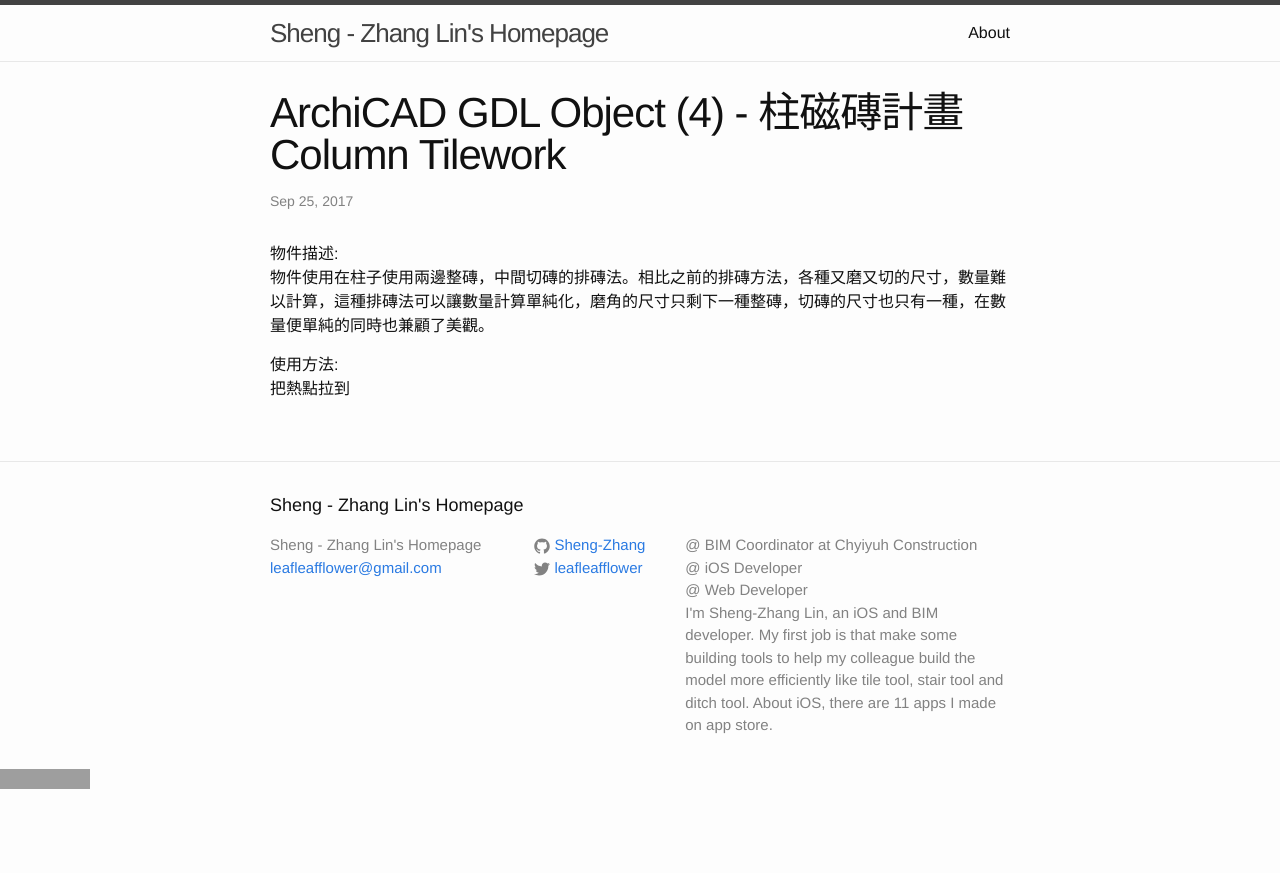
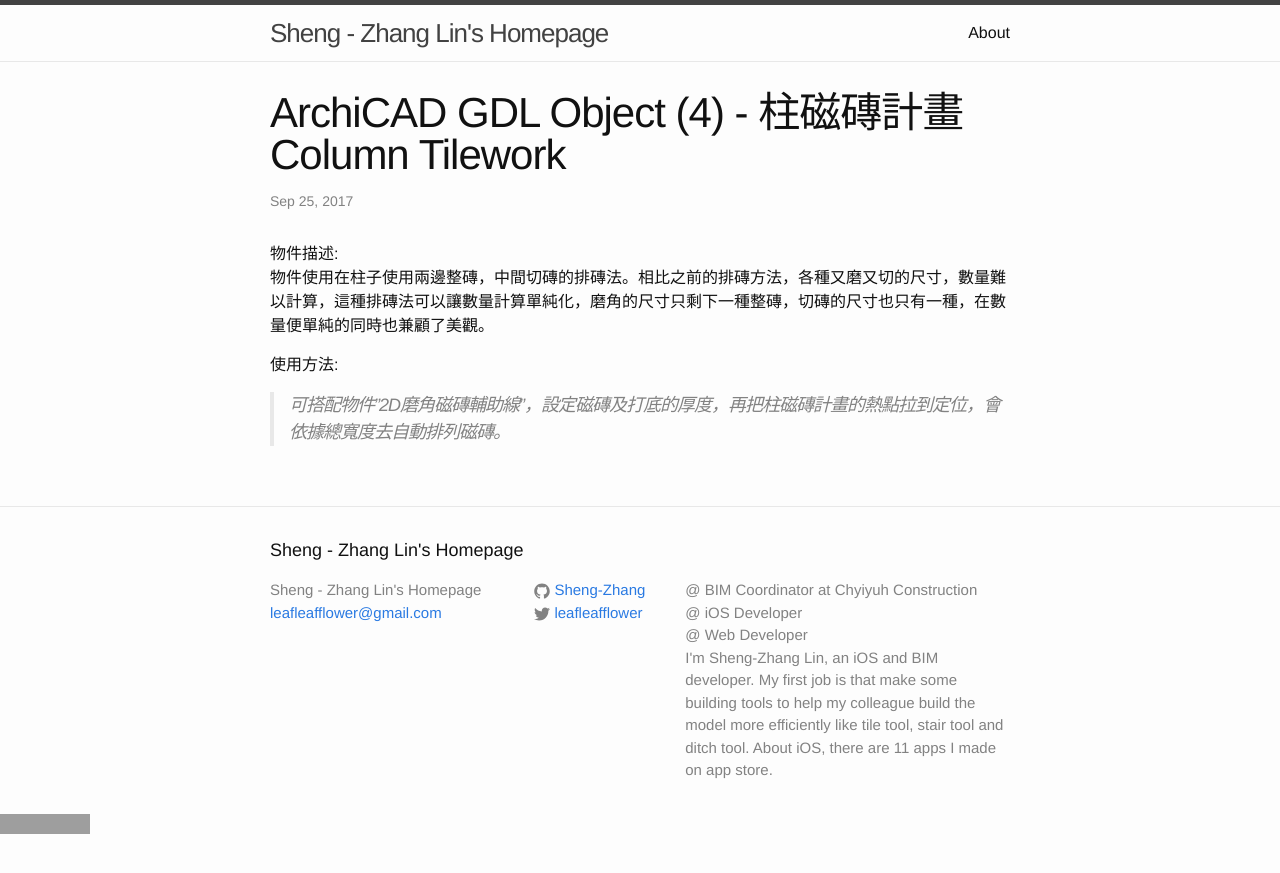
Before and after one commit to Sheng-Zhang/Sheng-Zhang.github.io, a Jekyll site: the page built from _posts/2017-09-25-ArchiCAD-GDL-Column-Tilework.markdown, in a window 1280 px wide. Shown: the top 873 px of the page. Built offline with Jekyll 4.4.1, drawn with Linux system fonts in a browser that asks for light colours; grey boxes are pictures that could not be loaded.

Commit message:
區塊引言

```diff
--- a/_posts/2017-09-25-ArchiCAD-GDL-Column-Tilework.markdown
+++ b/_posts/2017-09-25-ArchiCAD-GDL-Column-Tilework.markdown
@@ -10,7 +10,7 @@ categories: jekyll update
 物件使用在柱子使用兩邊整磚，中間切磚的排磚法。相比之前的排磚方法，各種又磨又切的尺寸，數量難以計算，這種排磚法可以讓數量計算單純化，磨角的尺寸只剩下一種整磚，切磚的尺寸也只有一種，在數量便單純的同時也兼顧了美觀。
 
 使用方法:
-    把熱點拉到
+> 可搭配物件"2D磨角磁磚輔助線"，設定磁磚及打底的厚度，再把柱磁磚計畫的熱點拉到定位，會依據總寬度去自動排列磁磚。
 
 
 
```
